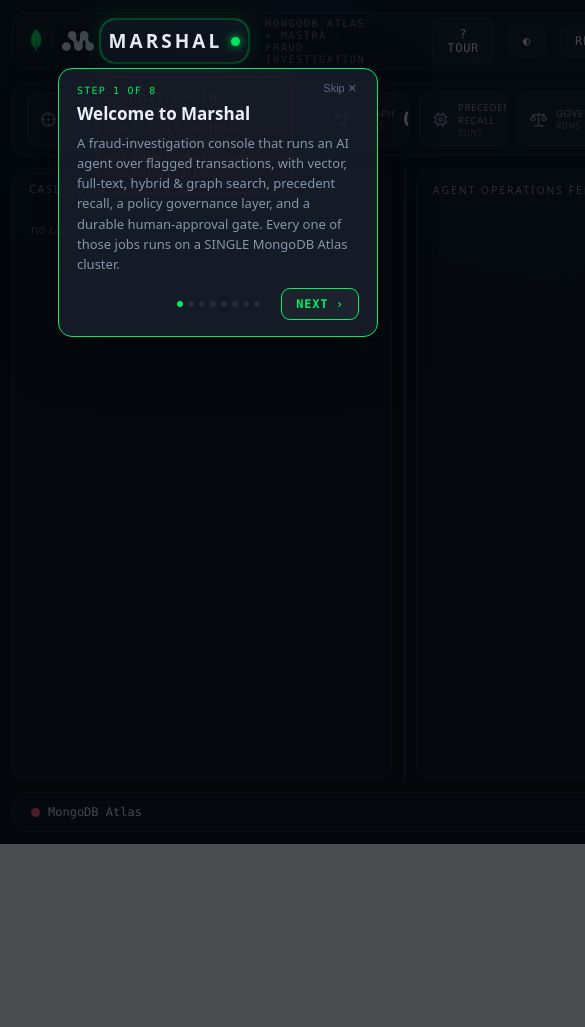
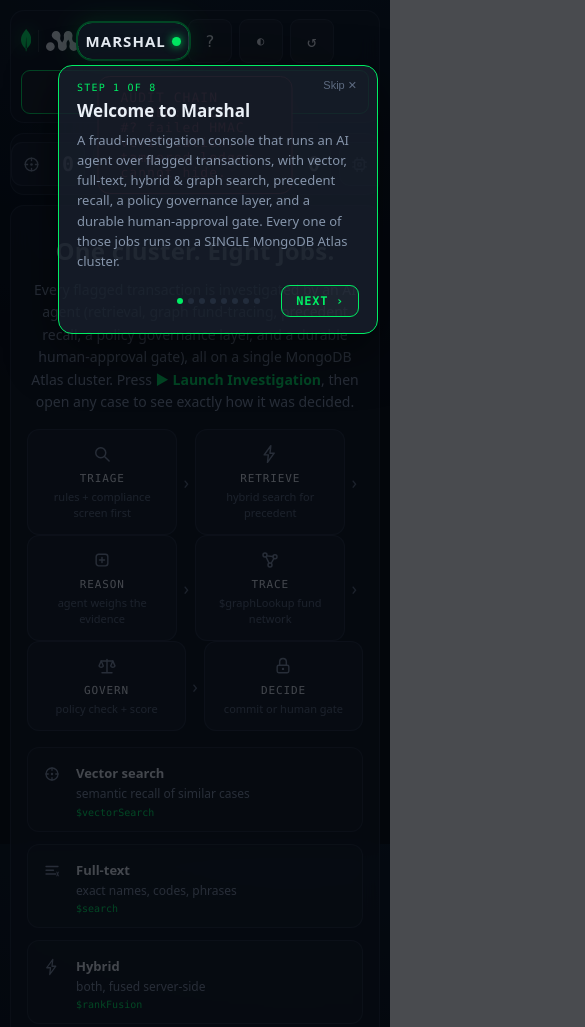
Before and after one commit to mongodb-partners/mongodb-mastra-agentic-ai-qs, a website: page public/index.html in a window 390 px wide. Shown: the top 1027 px of the page, 585 px wide, since content can reach past the window. Before the commit the page ends 844 px from the top, so only its background shows below. Drawn offline with Linux system fonts and the light colour scheme; no server answers.

Commit message:
feat(ui): four responsive layout tiers, hero-first on phones
Below ~1180px the two fixed 380px/400px side columns squeezed #center to 2px and
body{overflow:hidden} made the off-screen panels unreachable — the console was unusable for
anyone who scanned the QR code. Adds stage/laptop/tablet/phone tiers, all scoped
:root:not([data-ui=classic]) so the kill switch pins the stage grid.

The >=1600px layout is byte-for-byte unchanged (grid-template-columns still 380px 1fr 400px).

```diff
--- a/public/index.html
+++ b/public/index.html
@@ -242,6 +242,69 @@
   #tourCard .dots i.on { background:var(--mongo); }
   #tourCard .skip { position:absolute; top:12px; right:14px; color:var(--dim); font-size:11px; cursor:pointer; background:none; border:none; }
 
+  /* ── responsive tiers ──────────────────────────────────────────────── */
+  @media (max-width:1599px) and (min-width:1180px) {
+    :root:not([data-ui="classic"]) #hud { grid-template-columns:340px minmax(0,1fr) 360px; }
+  }
+  @media (max-width:1179px) and (min-width:760px) {
+    :root:not([data-ui="classic"]) #hud { grid-template-columns:minmax(0,1fr) 320px;
+      grid-template-rows:58px 74px auto minmax(0,1fr) 40px;
+      grid-template-areas:"top top" "rail rail" "left right" "center right" "bottom bottom"; }
+    :root:not([data-ui="classic"]) #left > summary { cursor:pointer; min-height:44px; padding:14px 16px; }
+    :root:not([data-ui="classic"]) #left .scroll { height:auto; max-height:34vh; }
+  }
+  @media (max-width:759px) {
+    :root:not([data-ui="classic"]) body { overflow-y:auto; overflow-x:hidden; }
+    :root:not([data-ui="classic"]) #hud { grid-template-columns:minmax(0,1fr);
+      grid-template-rows:auto auto minmax(60vh,auto) auto auto auto;
+      grid-template-areas:"top" "rail" "center" "left" "right" "bottom";
+      height:auto; min-height:100vh; min-height:100dvh; gap:10px; padding:10px; }
+    :root:not([data-ui="classic"]) #center { min-height:60vh; min-height:60dvh; }
+    /* top bar: wraps instead of overflowing; brand tagline and status drop out */
+    :root:not([data-ui="classic"]) #top { flex-wrap:wrap; gap:7px; padding:8px 10px; }
+    :root:not([data-ui="classic"]) #top .tag, :root:not([data-ui="classic"]) #status { display:none; }
+    :root:not([data-ui="classic"]) #top > div[style*="flex:1"] { display:none; }
+    :root:not([data-ui="classic"]) #brand { font-size:15px; letter-spacing:.07em; gap:6px; }
+    :root:not([data-ui="classic"]) #lockup { gap:7px; }
+    :root:not([data-ui="classic"]) #launchBtn { flex:1 0 100%; justify-content:center; }
+    :root:not([data-ui="classic"]) #top .btn { min-height:44px; padding:10px 14px; }
+    :root:not([data-ui="classic"]) #themeBtn { min-width:44px; }
+    /* icon-only utility buttons so the bar stays two rows even at 375px. title= keeps the label. */
+    :root:not([data-ui="classic"]) #tourBtn, :root:not([data-ui="classic"]) #resetBtn { font-size:0; min-width:44px; }
+    :root:not([data-ui="classic"]) #tourBtn::before { content:"?"; font-size:16px; }
+    :root:not([data-ui="classic"]) #resetBtn::before { content:"\21ba"; font-size:16px; }
+    /* rail: horizontal snap strip, icon + count only */
+    :root:not([data-ui="classic"]) #rail { display:flex; overflow-x:auto; overflow-y:hidden;
+      scroll-snap-type:x proximity; gap:8px; padding:8px 10px; -webkit-overflow-scrolling:touch; }
+    :root:not([data-ui="classic"]) #rail::-webkit-scrollbar { height:0; }
+    :root:not([data-ui="classic"]) .cap { flex:0 0 auto; min-width:74px; min-height:44px;
+      scroll-snap-align:start; padding:0 10px; cursor:pointer; }
+    :root:not([data-ui="classic"]) .cap .name, :root:not([data-ui="classic"]) .cap .lbl2 { display:none; }
+    :root:not([data-ui="classic"]) .cap::after { display:none; }
+    /* the money moment gets BIGGER, not smaller */
+    :root:not([data-ui="classic"]) #tcase .tamt { font-size:40px; }
+    :root:not([data-ui="classic"]) #welcome { padding:20px 16px; gap:16px; }
+    :root:not([data-ui="classic"]) #welcome .big { font-size:24px; }
+    :root:not([data-ui="classic"]) #theater { padding:12px 12px; }
+    :root:not([data-ui="classic"]) #tcase { padding:14px 13px; }
+    :root:not([data-ui="classic"]) .tpipe { gap:4px; }
+    :root:not([data-ui="classic"]) .tpipe .tstep { font-size:8.5px; padding:6px 2px 5px; letter-spacing:0; }
+    :root:not([data-ui="classic"]) .stamp { font-size:18px; padding:7px 14px; }
+    /* bottom bar: wrap the readout instead of clipping it to a sliver */
+    :root:not([data-ui="classic"]) #bottom { flex-wrap:wrap; overflow:visible; padding:10px 12px; gap:8px 14px; }
+    :root:not([data-ui="classic"]) #stats { flex-wrap:wrap; white-space:normal; gap:8px 12px; }
+    :root:not([data-ui="classic"]) #bottom > div[style*="flex:1"] { display:none; }
+    /* collapsible side panels: tap targets and no fixed-height scroll box */
+    :root:not([data-ui="classic"]) #left > summary, :root:not([data-ui="classic"]) #right > summary {
+      cursor:pointer; min-height:44px; padding:14px 16px; }
+    :root:not([data-ui="classic"]) #left .scroll, :root:not([data-ui="classic"]) #right .scroll {
+      height:auto; max-height:52vh; }
+  }
+  @media (max-width:479px) {
+    :root:not([data-ui="classic"]) .edge-amt { display:none; }
+    :root:not([data-ui="classic"]) .ringsvg { height:200px; }
+  }
+
   @media (prefers-reduced-motion: reduce) {
     *, *::before, *::after { animation:none !important; transition:none !important; }
   }
@@ -304,6 +367,6 @@
     <button class="btn launch" id="tourNext">Next ›</button>
   </div>
 </div>
-<script type="module" src="/app.js?v=15"></script>
+<script type="module" src="/app.js?v=16"></script>
 </body>
 </html>
```
